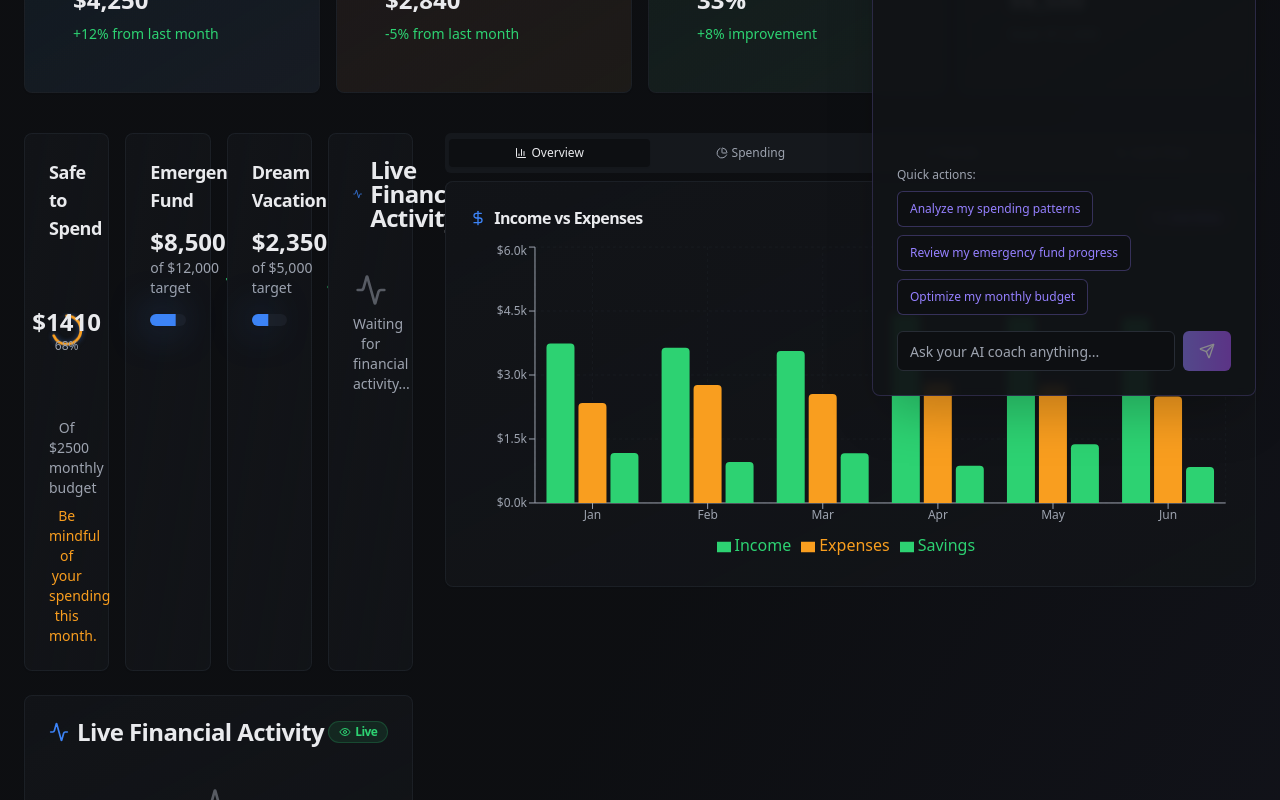
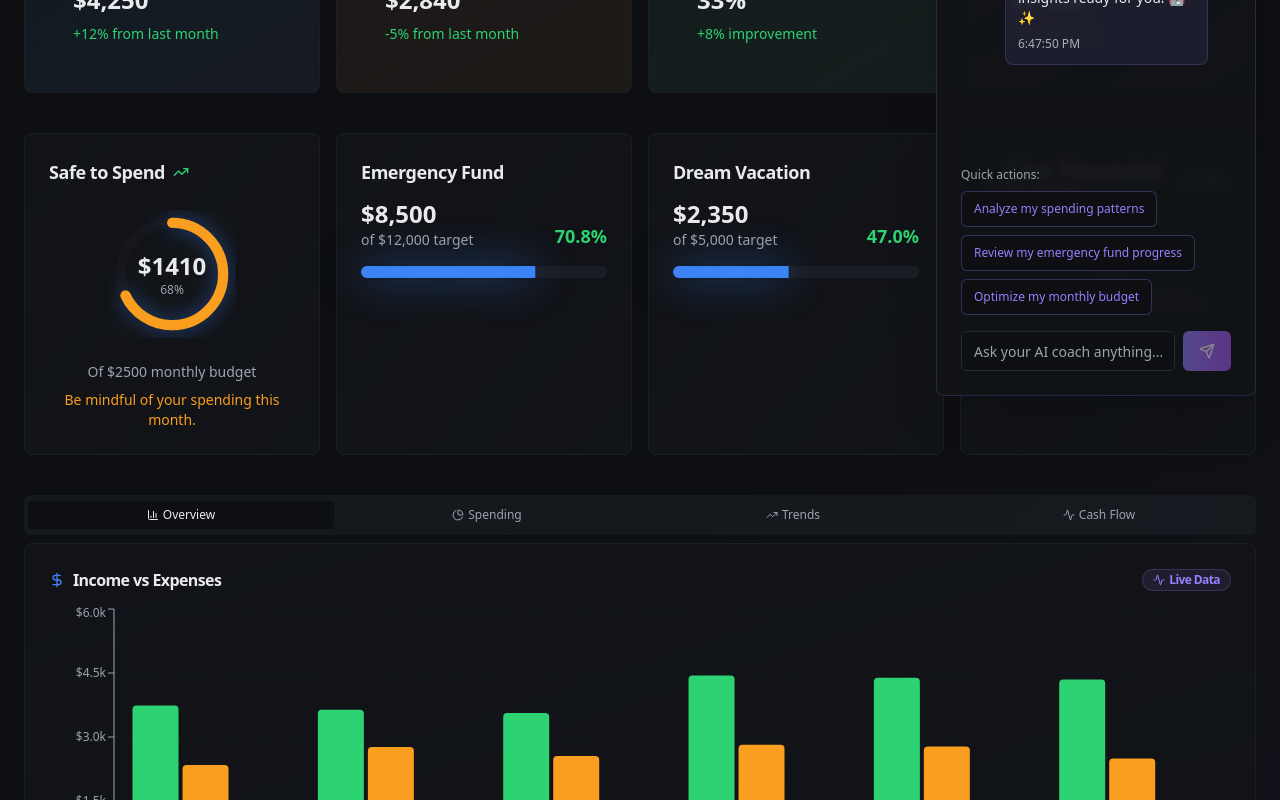
Before and after one commit to 77Oshnik/WealthMind, a React (Vite) app: page /dashboard in a window 1280 px wide. Shown: the part 380-1180 px from the top of the page. Built offline with nearby package versions, Linux system fonts and the light colour scheme.

Commit message:
Refactor dashboard layout
Restructure dashboard layout to display financial activity and budget alerts at one level. Also, reduce the size of the AI chatbot.

```diff
--- a/src/components/FloatingAICoach.tsx
+++ b/src/components/FloatingAICoach.tsx
@@ -186,7 +186,7 @@ export const FloatingAICoach = ({ onInsightGenerated }: FloatingAICoachProps) =>
   }
 
   return (
-    <div className="fixed right-6 bottom-8 lg:bottom-6 z-[200] w-96">
+    <div className="fixed right-6 bottom-8 lg:bottom-6 z-[200] w-80">
       <Card className="shadow-2xl border-ai-primary/20 backdrop-blur-sm bg-card/95">
         <CardHeader className="pb-3">
           <CardTitle className="flex items-center justify-between">
@@ -228,7 +228,7 @@ export const FloatingAICoach = ({ onInsightGenerated }: FloatingAICoachProps) =>
         </CardHeader>
 
         <CardContent className="space-y-4">
-          <ScrollArea className="h-80 pr-4">
+          <ScrollArea className="h-64 pr-4">
             <div className="space-y-4 pb-4">
               {messages.map((message) => (
                 <div
--- a/src/components/dashboard/ProgressSection.tsx
+++ b/src/components/dashboard/ProgressSection.tsx
@@ -4,7 +4,7 @@ import { LiveFinancialData } from '@/components/LiveFinancialData';
 
 export const ProgressSection = () => {
   return (
-    <div className="grid grid-cols-1 md:grid-cols-2 lg:grid-cols-4 gap-4 w-full">
+    <div className="grid grid-cols-1 sm:grid-cols-2 lg:grid-cols-4 gap-4 w-full">
       {/* Safe to Spend Gauge */}
       <SafeToSpendGauge
         amount={1410}
--- a/src/pages/Dashboard.tsx
+++ b/src/pages/Dashboard.tsx
@@ -52,16 +52,11 @@ const Dashboard = () => {
           {/* Financial Overview Cards */}
           <FinancialOverview />
 
-          {/* Progress + Charts */}
-          <div className="grid grid-cols-1 lg:grid-cols-12 gap-8 items-start">
-            <div className="lg:col-span-4 space-y-6">
-              <ProgressSection />
-              <LiveFinancialData />
-            </div>
-            <div className="lg:col-span-8">
-              <FinancialCharts />
-            </div>
-          </div>
+          {/* All Progress Components at One Level */}
+          <ProgressSection />
+
+          {/* Charts Section */}
+          <FinancialCharts />
 
           {/* AI Insights & Behavior Section - Side by Side */}
           <div className="grid grid-cols-1 lg:grid-cols-2 gap-8 items-start">
```
